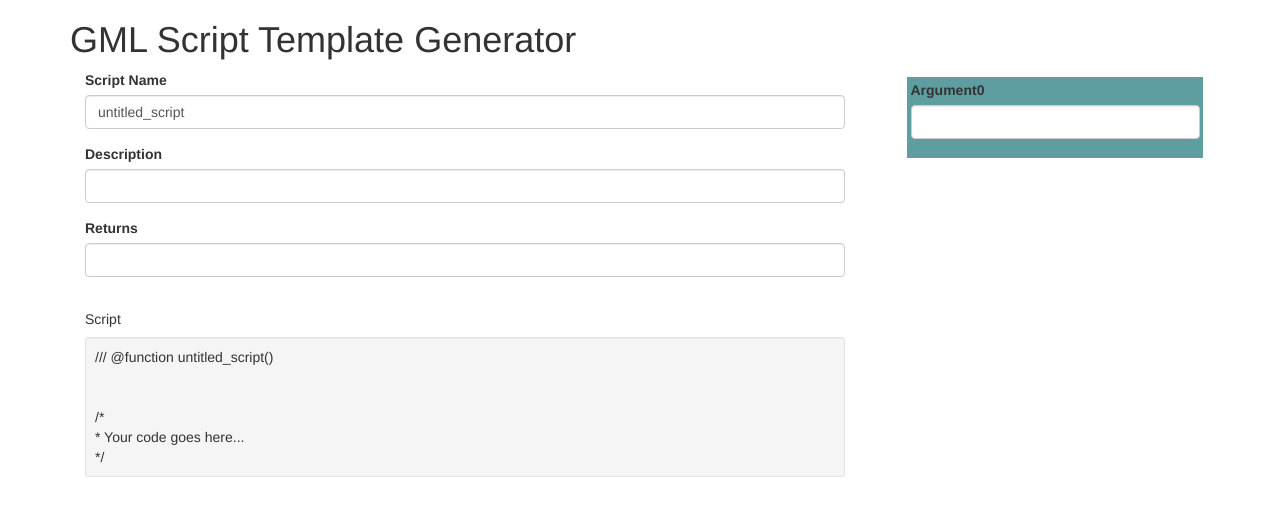
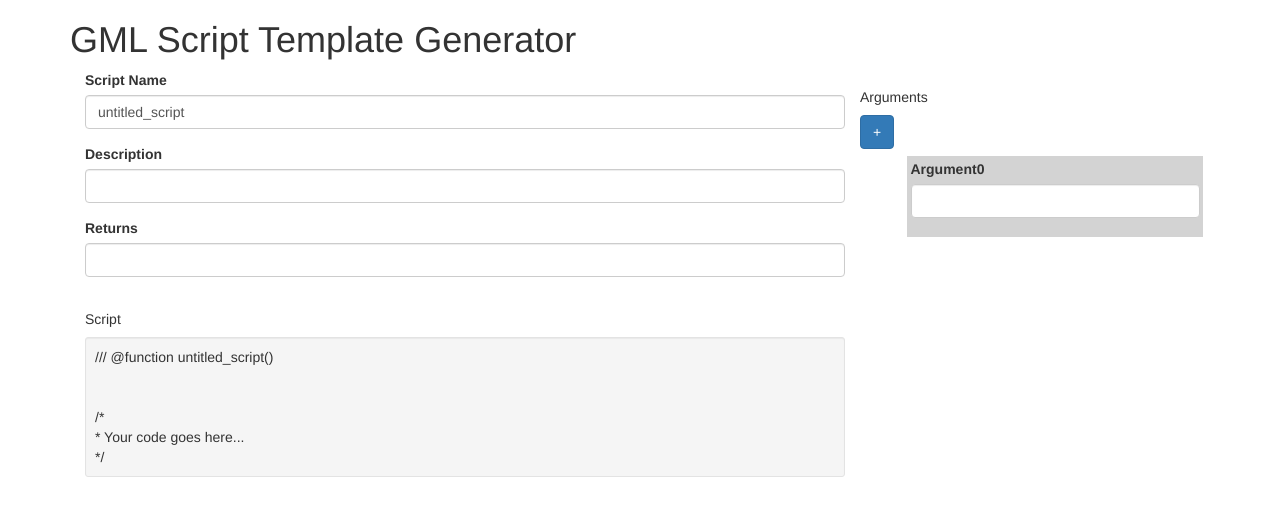
Before and after one commit to mstop4/gml-script-wizard, a React app: page / in a window 1280 px wide. Shown: the top 516 px of the page. Built offline with nearby package versions, Linux system fonts and the light colour scheme.

Commit message:
added AddArgumentButton

```diff
--- /dev/null
+++ b/src/js/components/AddArgumentButton.js
@@ -0,0 +1,15 @@
+import React from 'react'
+import { Button } from 'react-bootstrap'
+
+const AddArgumentButton = ({onClick}) => (
+    <div className='add-argument-button'>
+      <Button
+        bsStyle='primary'
+        onClick={onClick}
+      >
+        +
+      </Button>
+    </div>
+  )
+
+export default AddArgumentButton
--- a/src/js/components/App.js
+++ b/src/js/components/App.js
@@ -26,6 +26,7 @@ class App extends Component {
 
     this.handleArgumentChange = this.handleArgumentChange.bind(this)
     this.handleArgumentSort = this.handleArgumentSort.bind(this)
+    this.handleAddArgument = this.handleAddArgument.bind(this)
     this.handleReturnChange = this.handleReturnChange.bind(this)
     this.handleScriptNameChange = this.handleScriptNameChange.bind(this)
     this.handleDescriptionChange = this.handleDescriptionChange.bind(this)
@@ -48,6 +49,14 @@ class App extends Component {
     let newState = this.state
     newState.argumentNames = arrayMove(newState.argumentNames, event.oldIndex, event.newIndex)
     this.updateOutput(newState)
+  }
+
+  handleAddArgument(event) {
+    if (this.state.argumentNames.length < 16) {
+      let newState = this.state
+      newState.argumentNames.push('')
+      this.updateOutput(newState)
+    }
   }
 
   handleDescriptionChange(event) {
@@ -173,6 +182,7 @@ class App extends Component {
         <Col md={4} className='argument-container'>
           <ArgumentContainer
             items={this.state.argumentNames}
+            onClick={this.handleAddArgument}
             onChange={this.handleArgumentChange}
             onSortEnd={this.handleArgumentSort}/>
         </Col>
--- a/src/js/components/ArgumentContainer.js
+++ b/src/js/components/ArgumentContainer.js
@@ -1,10 +1,15 @@
 import React from 'react'
 import ArgumentSortable from './ArgumentSortable'
+import AddArgumentButton from './AddArgumentButton'
 
-const ArgumentContainer = ({ items, onChange, onSortEnd }) => {
+const ArgumentContainer = ({ items, onClick, onChange, onSortEnd }) => {
 
   return (
     <div className='argument-container'>
+      <h2>Arguments</h2>
+      <AddArgumentButton
+        onClick={onClick}
+      />
       <ArgumentSortable
         items={items}
         onChange={onChange}
--- a/src/styles/fields.css
+++ b/src/styles/fields.css
@@ -7,7 +7,7 @@ h2 {
 }
 
 .argument-field {
-  background-color: cadetblue;
+  background-color: lightgray;
   padding: 0.25em;
   margin: 0.5em;
 }
```
Also changed, not shown: 1 other file (tests, documents, lock files or other folders).
